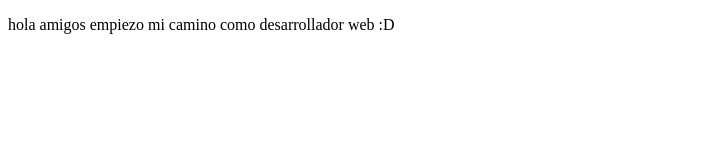
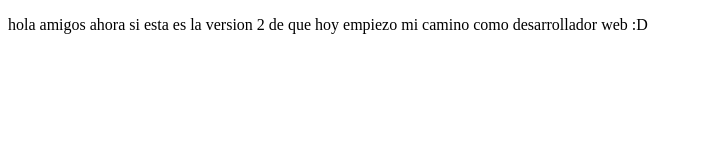
Before and after one commit to Danielmunzon/First-Project-Platzi, a plain HTML site: page Index.html in a window 1280 px wide. Shown: the whole page, without its empty margins (0-703 px from the left). Drawn offline with Linux system fonts and the light colour scheme.

Commit message:
cambios 0.02v

```diff
--- a/Index.html
+++ b/Index.html
@@ -8,7 +8,7 @@
 </head>
 <body>
     <p>
-        hola amigos empiezo mi camino como desarrollador web :D
+        hola amigos ahora si esta es la version 2 de que hoy empiezo mi camino como desarrollador web :D
     </p>
 </body>
 </html>
```
